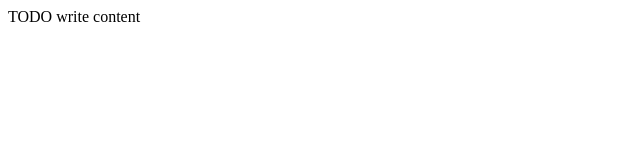
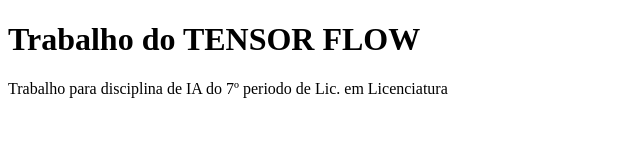
Before and after one commit to alyssonafs/trabalho_tensorflow, a plain HTML site: page index.html in a window 1280 px wide. Shown: the whole page, without its empty margins (0-640 px from the left). Drawn offline with Linux system fonts and the light colour scheme.

Commit message:
Começo da estrutura da page do trabalho

```diff
--- a/index.html
+++ b/index.html
@@ -6,11 +6,26 @@ and open the template in the editor.
 -->
 <html>
     <head>
-        <title>TODO supply a title</title>
+        <title>Projeto Tensor Flow </title>
         <meta charset="UTF-8">
         <meta name="viewport" content="width=device-width, initial-scale=1.0">
+
     </head>
     <body>
-        <div>TODO write content</div>
+        <div>
+            <header>
+                <h1>Trabalho do TENSOR FLOW</h1>
+            </header>
+
+
+            <div>
+
+            </div>
+
+
+            <footer>
+                <p>Trabalho para disciplina de IA do 7º periodo de Lic. em Licenciatura</p>
+            </footer>
+        </div>
     </body>
 </html>
```
